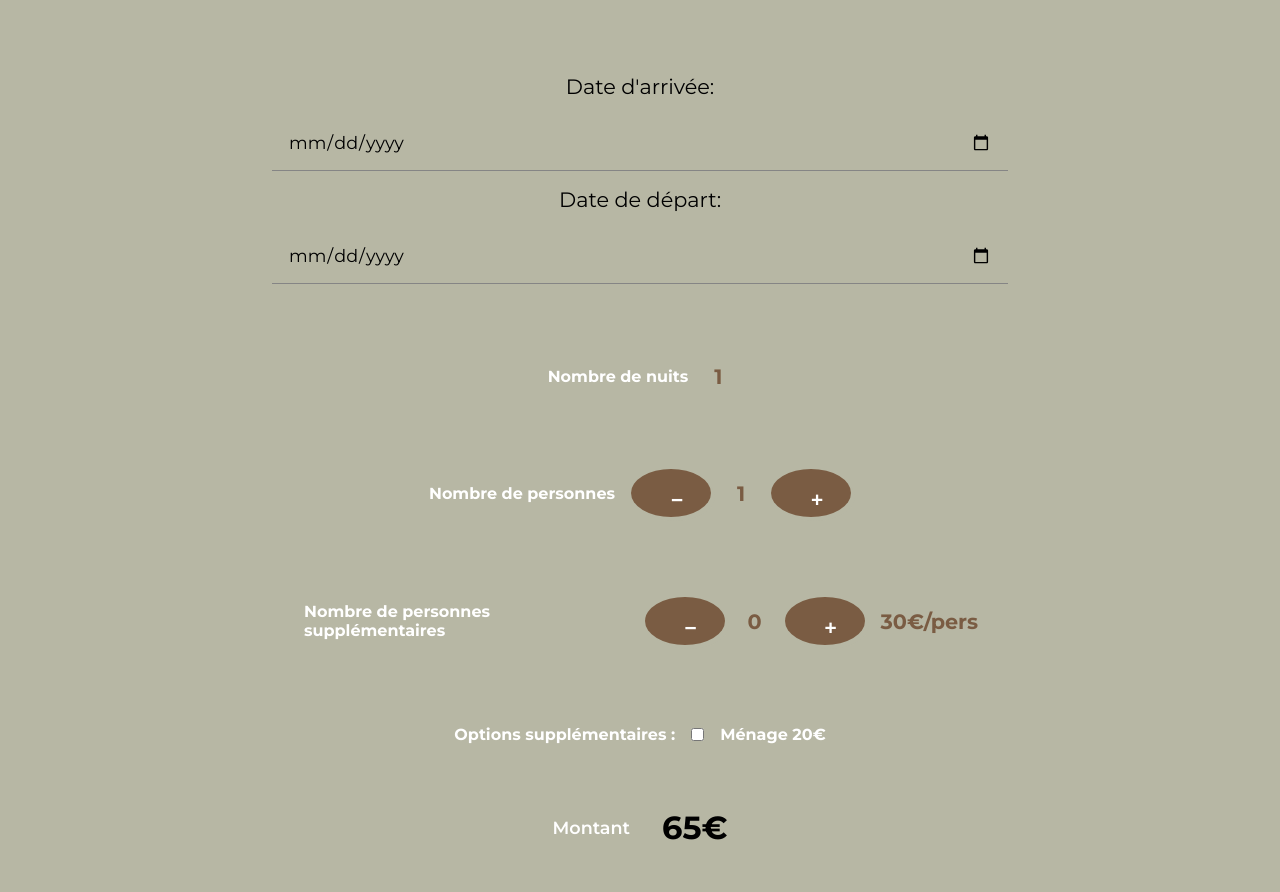
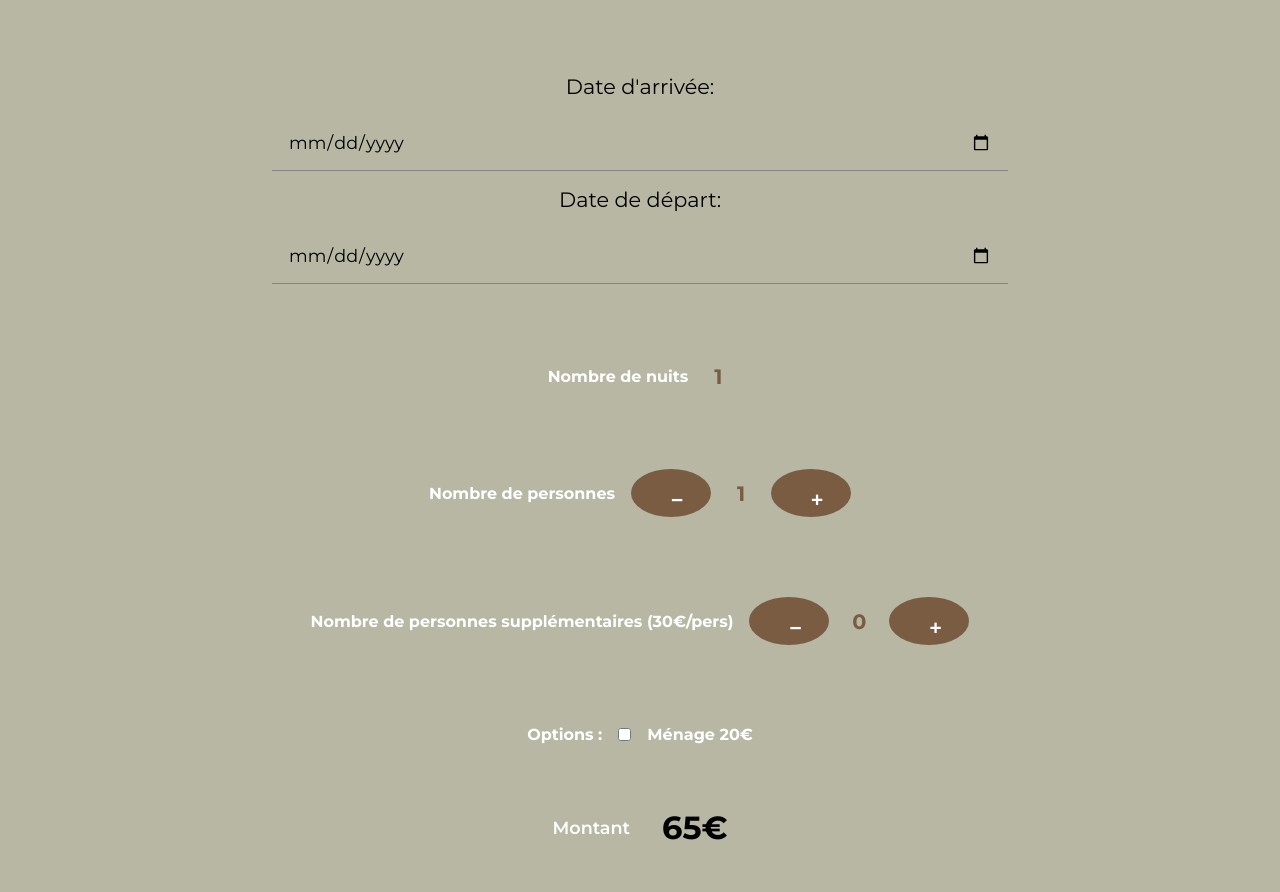
Before and after one commit to LaureLavie/gite_Lorlavie, a website with bundled scripts: page Frontend/pages/hote/reservationHote.html in a window 1280 px wide. Shown: the part 146-1038 px from the top of the page. Built offline with nearby package versions, Linux system fonts and the light colour scheme.

Commit message:
api_back

```diff
--- a/Frontend/js/auth.js
+++ b/Frontend/js/auth.js
@@ -1,4 +1,4 @@
-import { API_BACK } from "./config.js";
+import API_BACK from "./config.js";
 
 // Helper pour afficher les messages
 function showMessage(div, msg, type = "error") {
--- a/Frontend/js/confirmation.js
+++ b/Frontend/js/confirmation.js
@@ -1,4 +1,4 @@
-import { API_BACK } from "./config.js";
+import API_BACK from "./config.js";
 const urlParams = new URLSearchParams(window.location.search);
 const reservationId = urlParams.get("id");
 
--- a/Frontend/js/gestionAdmin.js
+++ b/Frontend/js/gestionAdmin.js
@@ -1,4 +1,4 @@
-import { API_BACK } from "./config.js";
+import API_BACK from "./config.js";
 const adminForm = document.getElementById("admin-form");
 const adminsListDiv = document.getElementById("admins-list");
 const cancelBtn = document.getElementById("cancel-btn");
--- a/Frontend/js/paiement.js
+++ b/Frontend/js/paiement.js
@@ -1,4 +1,4 @@
-import { API_BACK } from "./config.js";
+import API_BACK from "./config.js";
 const errorDiv = adminForm.querySelector(".errorDiv");
 const successDiv = adminForm.querySelector(".successDiv");
 
--- a/Frontend/pages/hote/reservationHote.html
+++ b/Frontend/pages/hote/reservationHote.html
@@ -48,15 +48,14 @@
           <button type="button" id="personnes-plus">+</button>
         </div>
         <div class="option">
-          <label>Nombre de personnes supplémentaires</label>
+          <label>Nombre de personnes supplémentaires (30€/pers)</label>
           <button type="button" id="sup-moins">−</button>
           <span id="sup-personnes">0</span>
           <button type="button" id="sup-plus">+</button>
-          <span>30€/pers</span>
         </div>
 
         <div class="option">
-          <label>Options supplémentaires :</label>
+          <label>Options :</label>
 
             <input type="checkbox" id="option-menage" />
             <label for="option-menage">Ménage 20€</label>
--- a/Frontend/src/hoteStyle/hoteStyle.scss
+++ b/Frontend/src/hoteStyle/hoteStyle.scss
@@ -132,7 +132,7 @@ input[type="checkbox"] {
   flex-direction: row;
   align-items: center;
   justify-content: center;
-  width: 90%;
+  width: 100%;
   padding: 1rem;
   gap: 1rem;
   background: $brun-boise;
```
Also changed, not shown: Frontend/src/hoteStyle/hoteStyle.css, 1 other file.
